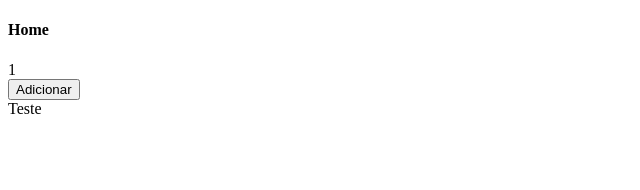
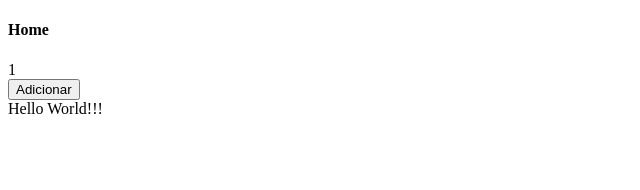
Before and after one commit to Leleocastro/unique-idea, a Next.js app: page / in a window 1280 px wide. Shown: the top 190 px of the page, without its empty margins (0-640 px from the left). Built offline with nearby package versions, Linux system fonts and the light colour scheme.

Commit message:
voltando teste

```diff
--- a/pages/index.js
+++ b/pages/index.js
@@ -5,7 +5,7 @@ function Home() {
         <div>
             <h4>Home</h4>
             <Contador />
-            <div>Teste</div>
+            <div>Hello World!!!</div>
         </div>
     )
 }
```
Also changed, not shown: 1 other file (tests, documents, lock files or other folders).
